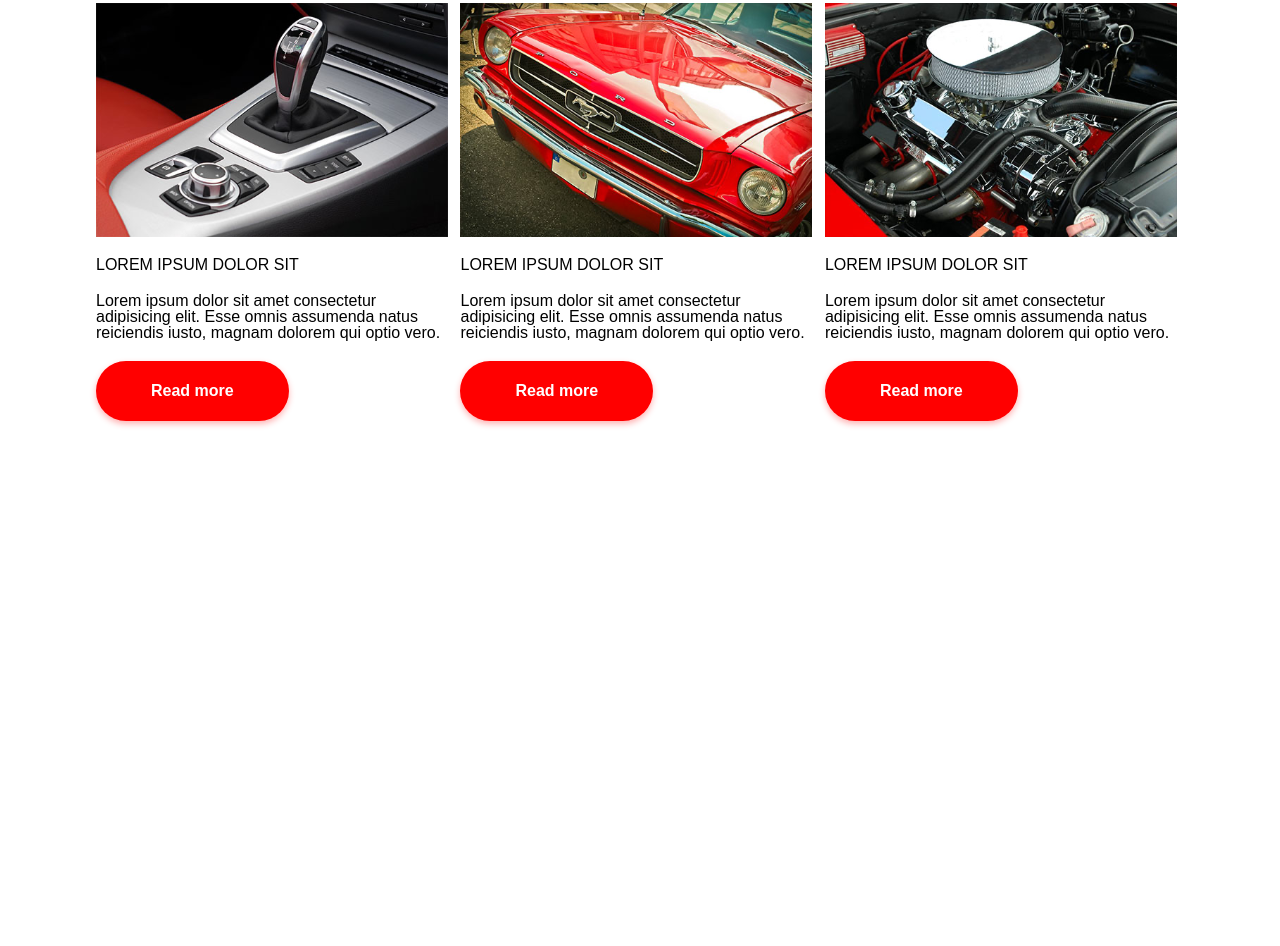
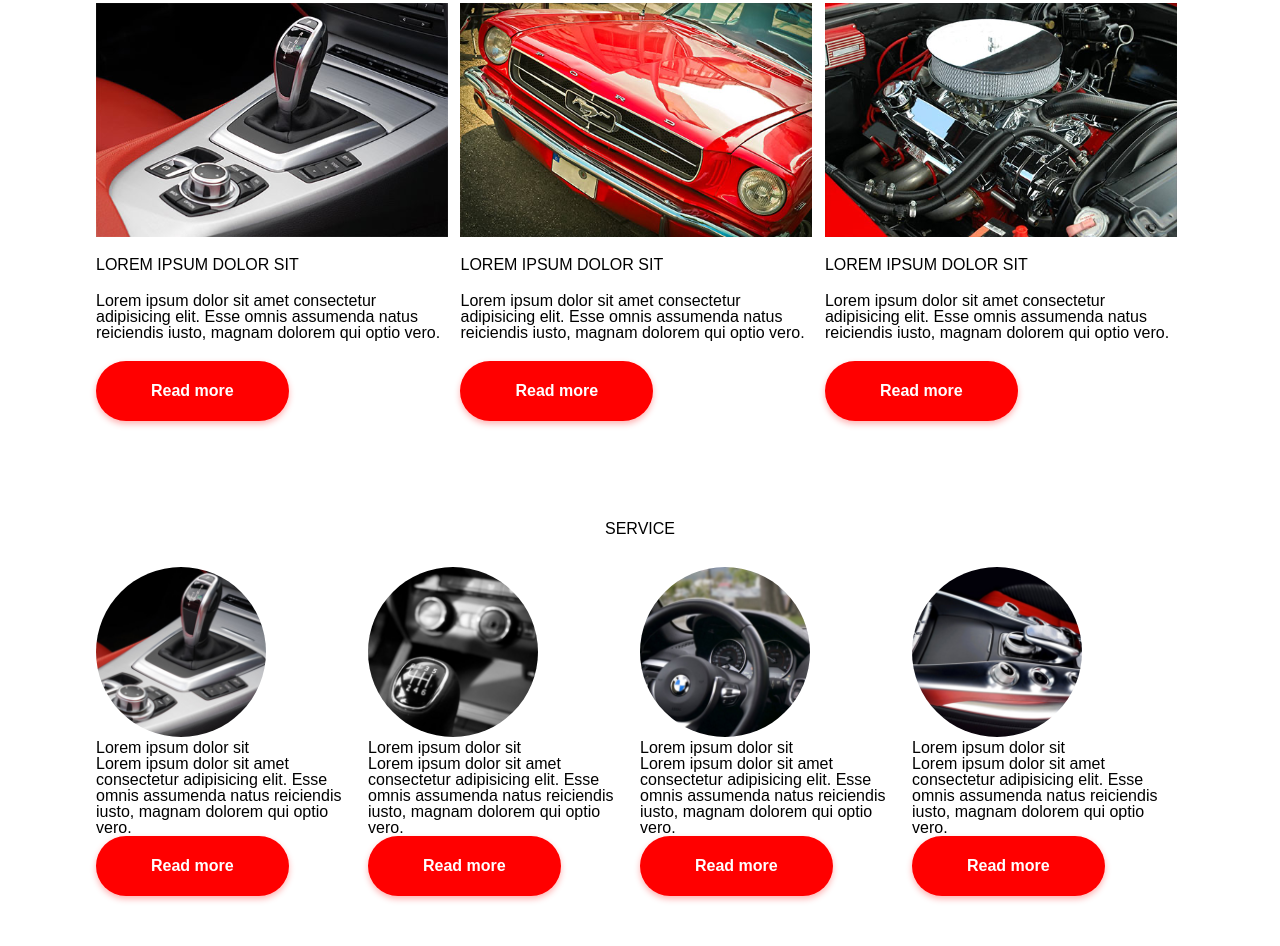
Before and after one commit to dragon-rakich/car-sharing-html-css, a plain HTML site: page index.html in a window 1280 px wide. Shown: the part 853-1799 px from the top of the page. Before the commit the page ends 1324 px from the top, so only its background shows below. Drawn offline with Linux system fonts and the light colour scheme.

Commit message:
added service section html

```diff
--- a/index.html
+++ b/index.html
@@ -72,5 +72,40 @@
         </div>
      </section>
     <!-- e: blog section -->
+
+    <!-- service section -->
+      <section class="section service">
+        <div class="container">
+            <h2 class="section__title">Service</h2>
+            <div class="section__columns">
+                <article class="column-2">
+                    <img src="assets/mini1.png" alt="" class="column-2__img">
+                    <h3 class="column-2__title">Lorem ipsum dolor sit</h3>
+                    <p class="column-2__text">Lorem ipsum dolor sit amet consectetur adipisicing elit. Esse omnis assumenda natus reiciendis iusto, magnam dolorem qui optio vero.</p>
+                    <a href="" class="btn btn-primary">Read more</a>
+                </article>
+                <article class="column-2">
+                    <img src="assets/mini2.png" alt="" class="column-2__img">
+                    <h3 class="column-2__title">Lorem ipsum dolor sit</h3>
+                    <p class="column-2__text">Lorem ipsum dolor sit amet consectetur adipisicing elit. Esse omnis assumenda natus reiciendis iusto, magnam dolorem qui optio vero.</p>
+                    <a href="" class="btn btn-primary">Read more</a>
+                </article>
+                <article class="column-2">
+                    <img src="assets/mini3.png" alt="" class="column-2__img">
+                    <h3 class="column-2__title">Lorem ipsum dolor sit</h3>
+                    <p class="column-2__text">Lorem ipsum dolor sit amet consectetur adipisicing elit. Esse omnis assumenda natus reiciendis iusto, magnam dolorem qui optio vero.</p>
+                    <a href="" class="btn btn-primary">Read more</a>
+                </article>
+                <article class="column-2">
+                    <img src="assets/mini4.png" alt="" class="column-2__img">
+                    <h3 class="column-2__title">Lorem ipsum dolor sit</h3>
+                    <p class="column-2__text">Lorem ipsum dolor sit amet consectetur adipisicing elit. Esse omnis assumenda natus reiciendis iusto, magnam dolorem qui optio vero.</p>
+                    <a href="" class="btn btn-primary">Read more</a>
+                </article>
+            </div>
+        </div>
+     </section>
+
+    <!-- e: service section -->
 </body>
 </html>
```
